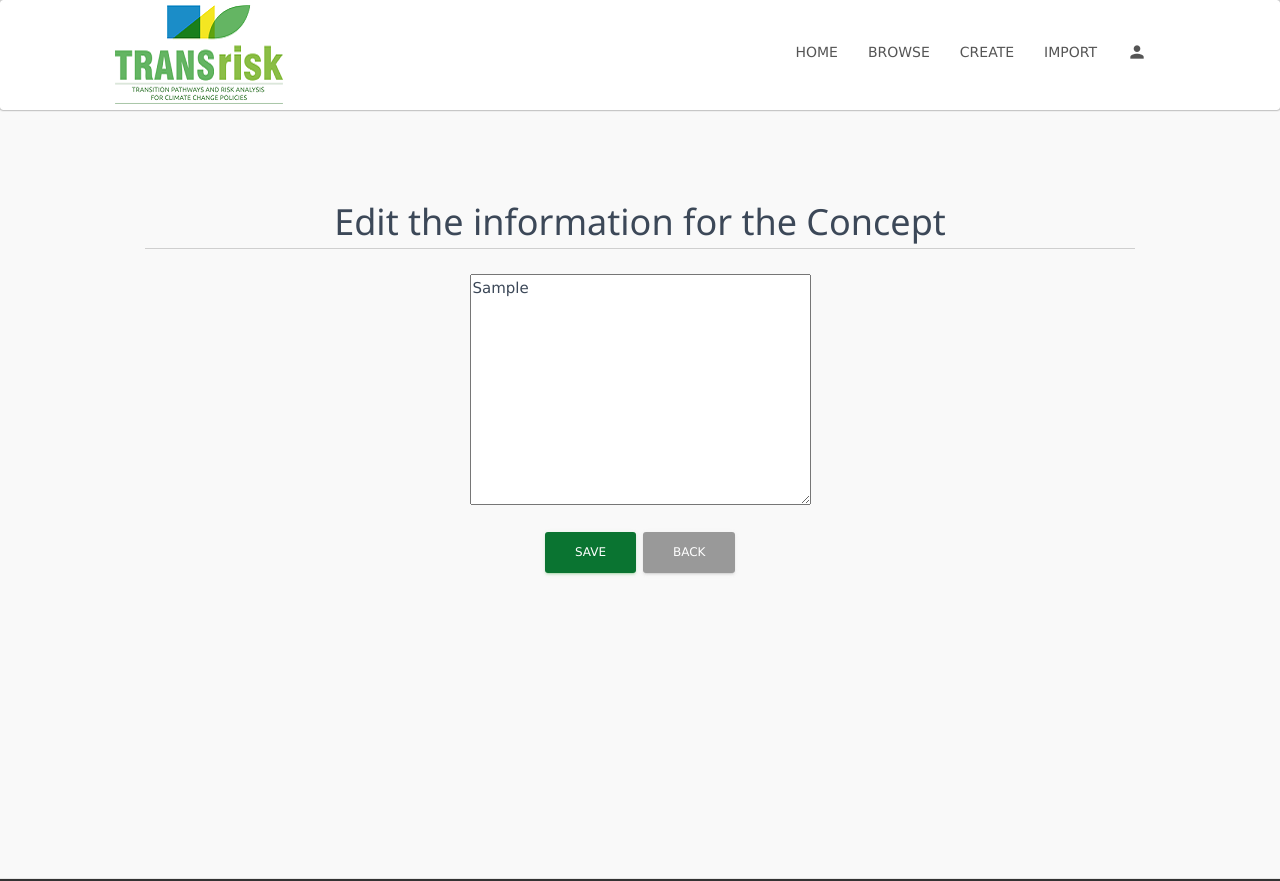
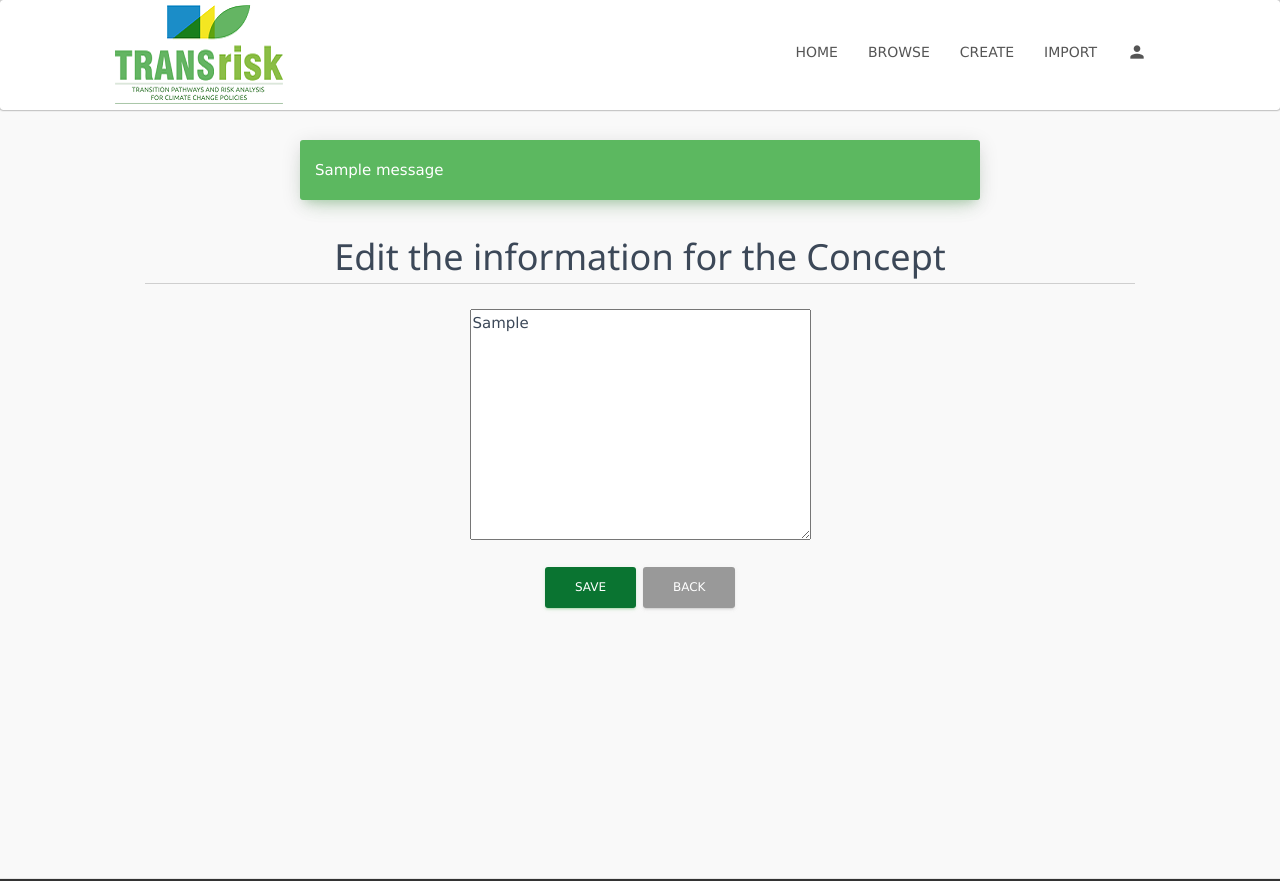
Before and after one commit to gtsapelas/TRANSrisk_fcm_app, a Django app: page /fcm/view-fcm-concept-info/1/1/ in a window 1280 px wide. Run offline with Django 3.2, Linux system fonts and the light colour scheme; a user stored in the database is signed in; tables that the repository leaves empty hold one stand-in row (values such as "Sample post"); one stand-in notice (Sample message) is shown; some libraries are stand-ins or nearby versions.

Commit message:
Add message when concept information is saved

```diff
--- a/fcm_app/templates/fcm_app/view_fcm_concept.html
+++ b/fcm_app/templates/fcm_app/view_fcm_concept.html
@@ -11,7 +11,7 @@
      <div class="col-sm-12 available-concepts-container">
          <h1 class="col-sm-12" style="text-align: center">Available Concepts and Nodes</h1>
          <p class="col-sm-12" style="text-align: center"><small>Select one to edit</small> </p>
-         <p class="col-sm-12" style="text-align: center"><btn class="btn btn-default btn-sm"><a href="{% url 'fcm_app:view_fcm' fcm_id=fcm_id  %}">Back</a></btn></p>
+         <p class="col-sm-12" style="text-align: center"><btn class="btn btn-default btn-sm"><a href="{% url 'fcm_app:edit_fcm' fcm_id=fcm_id  %}">Back</a></btn></p>
 
         {% for concept in concepts %}
             <div class="col-sm-3  panel panel-default concept-div">
--- a/fcm_app/templates/fcm_app/view_fcm_concept_info.html
+++ b/fcm_app/templates/fcm_app/view_fcm_concept_info.html
@@ -12,20 +12,20 @@
 
 {% block content %}
 
-{#    {% if messages %}#}
-{#        {% for message in messages %}#}
-{#            {% if message.level == DEFAULT_MESSAGE_LEVELS.ERROR %}#}
-{#                <div class="col-sm-8 col-sm-offset-2 alert alert-danger">#}
-{#                    <p{% if message.tags %} class="{{ message.tags }}"{% endif %}>{{ message }}</p>#}
-{#                </div>#}
-{#            {% else %}#}
-{#                <div class="col-sm-8 col-sm-offset-2 alert alert-success">#}
-{#                    <p{% if message.tags %} class="{{ message.tags }}"{% endif %}>{{ message }}</p>#}
-{#                </div>#}
-{#            {% endif %}#}
-{#        {% endfor %}#}
-{##}
-{#    {% endif %}#}
+    {% if messages %}
+        {% for message in messages %}
+            {% if message.level == DEFAULT_MESSAGE_LEVELS.ERROR %}
+                <div class="col-sm-8 col-sm-offset-2 alert alert-danger">
+                    <p{% if message.tags %} class="{{ message.tags }}"{% endif %}>{{ message }}</p>
+                </div>
+            {% else %}
+                <div class="col-sm-8 col-sm-offset-2 alert alert-success">
+                    <p{% if message.tags %} class="{{ message.tags }}"{% endif %}>{{ message }}</p>
+                </div>
+            {% endif %}
+        {% endfor %}
+
+    {% endif %}
 
     <br/><br/>
 
```
